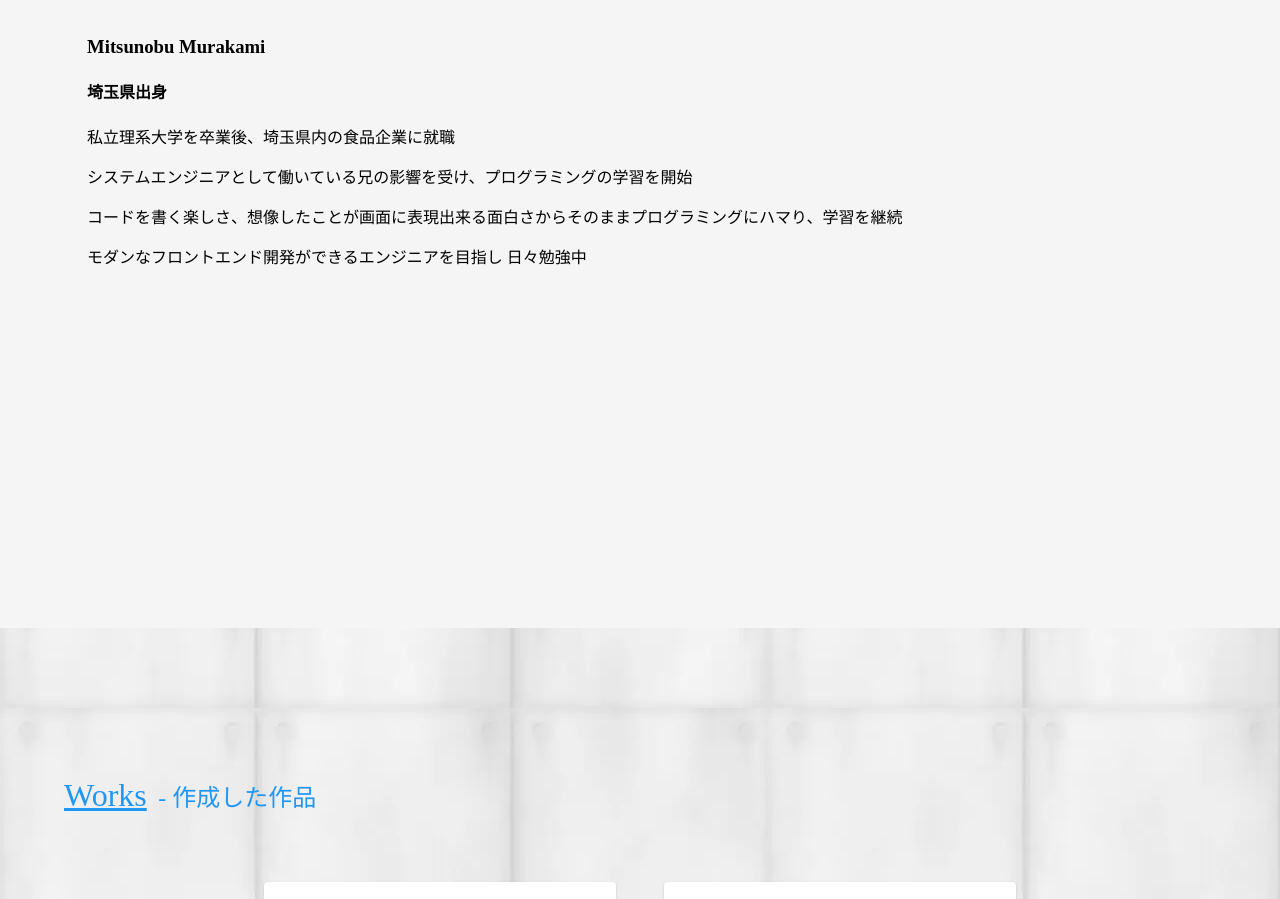
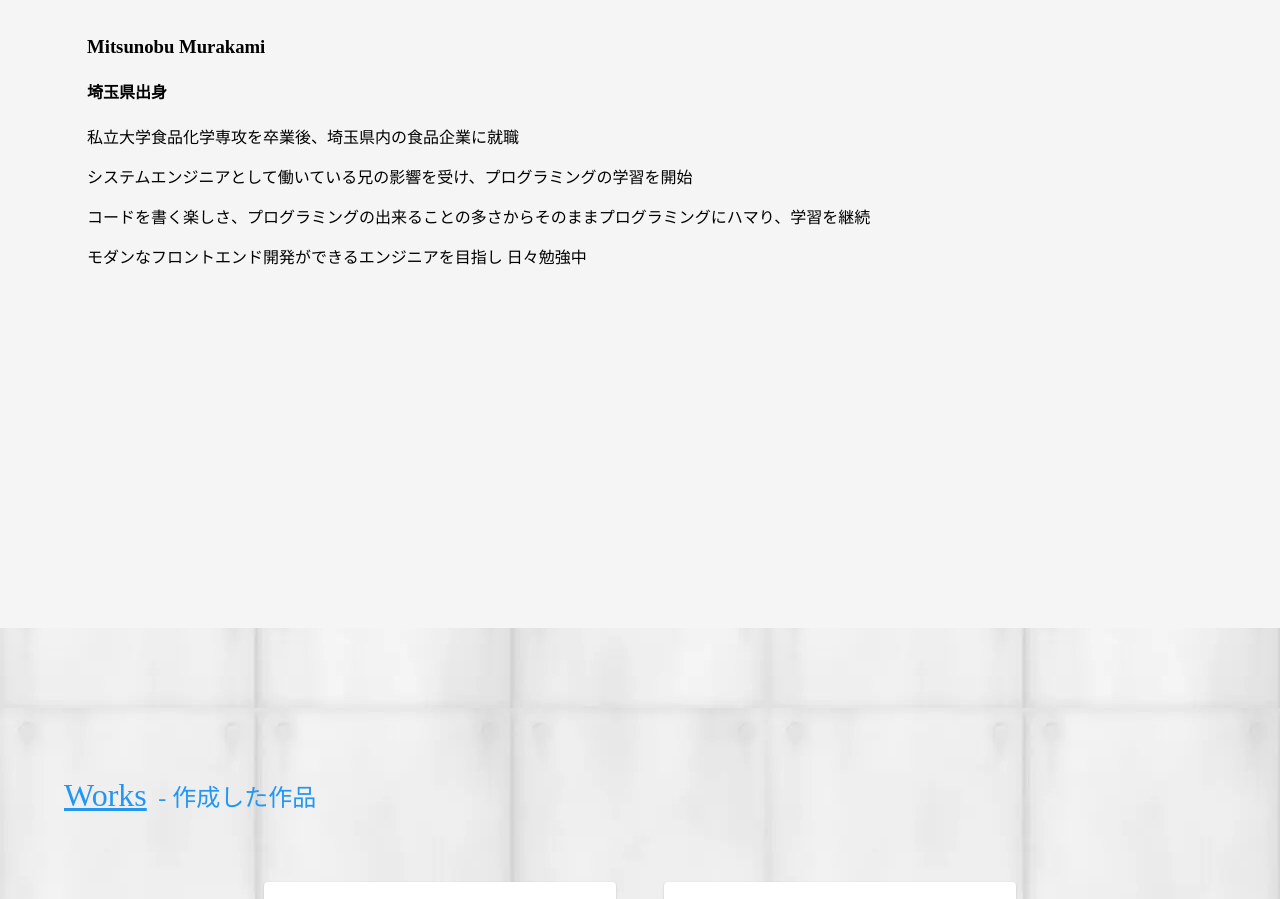
Before and after one commit to m-Murakami1313/portfolio, a React (Create React App) app: page / in a window 1280 px wide. Shown: the part 1020-1919 px from the top of the page. Built offline with nearby package versions, Linux system fonts and the light colour scheme.

Commit message:
Change Aboutの紹介文を変更

```diff
--- a/src/organisms/About/About.tsx
+++ b/src/organisms/About/About.tsx
@@ -14,12 +14,12 @@ export const About = () => {
           <article>
             <h3>Mitsunobu Murakami</h3>
             <h4>埼玉県出身</h4>
-            <p>私立理系大学を卒業後、埼玉県内の食品企業に就職</p>
+            <p>私立大学食品化学専攻を卒業後、埼玉県内の食品企業に就職</p>
             <p>
               システムエンジニアとして働いている兄の影響を受け、プログラミングの学習を開始
             </p>
             <p>
-              コードを書く楽しさ、想像したことが画面に表現出来る面白さからそのままプログラミングにハマり、学習を継続
+              コードを書く楽しさ、プログラミングの出来ることの多さからそのままプログラミングにハマり、学習を継続
             </p>
             <p>
               モダンなフロントエンド開発ができるエンジニアを目指し
```
